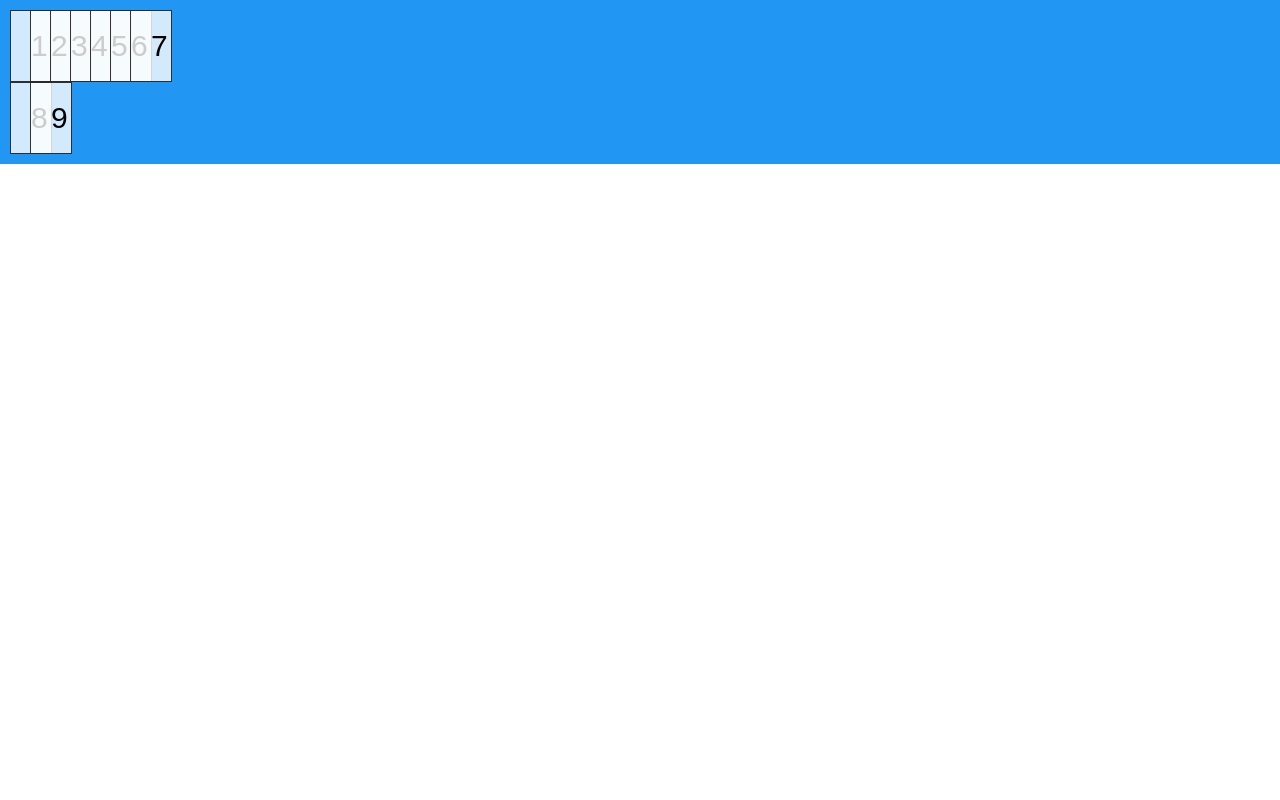
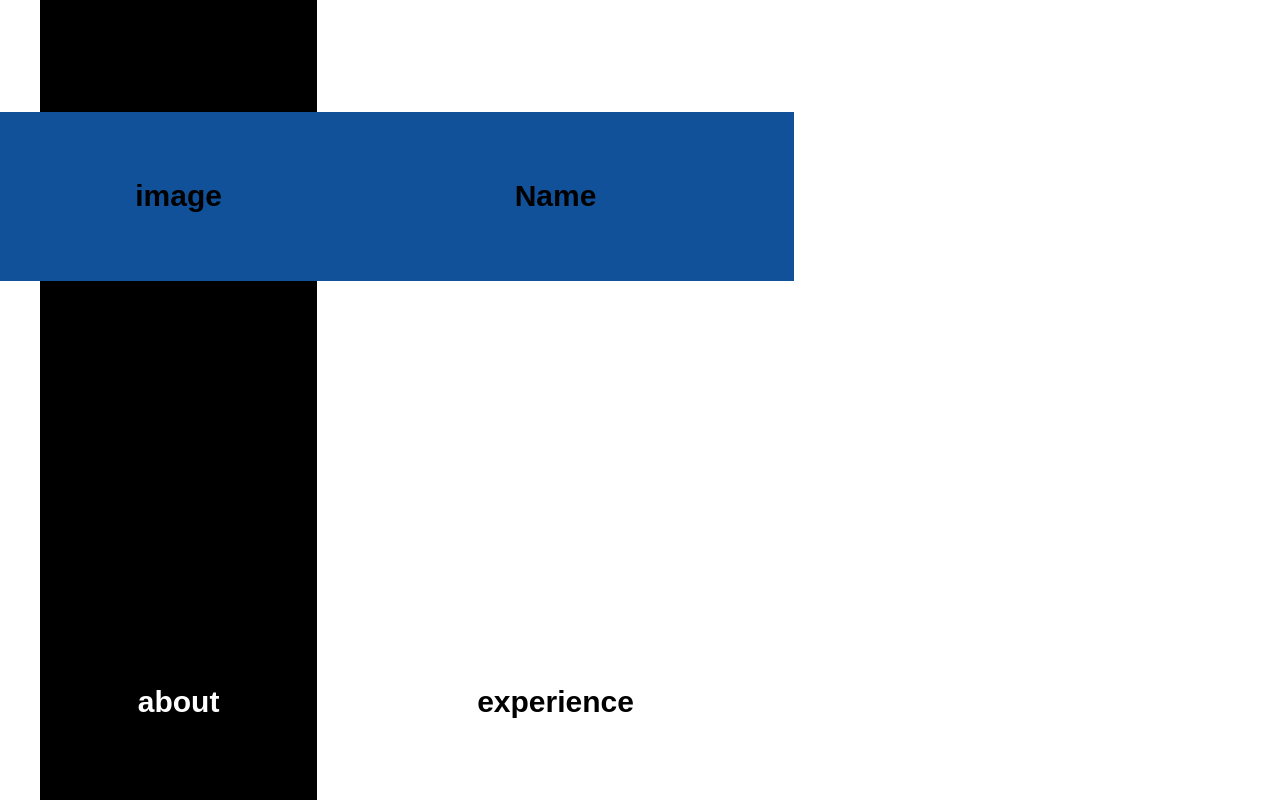
Before and after one commit to zane9907/CV3, a plain HTML site: page index.html in a window 1280 px wide. Shown: the top 800 px of the page. Drawn offline with Linux system fonts and the light colour scheme.

Commit message:
basic template

```diff
--- a/index.html
+++ b/index.html
@@ -12,15 +12,15 @@
 
 <body>
     <div class="grid-container">
-        <div class="grid-item">1</div>
-        <div class="grid-item">2</div>
-        <div class="grid-item">3</div>
-        <div class="grid-item">4</div>
-        <div class="grid-item">5</div>
-        <div class="grid-item">6</div>
-        <div class="grid-item">7</div>
-        <div class="grid-item">8</div>
-        <div class="grid-item">9</div>
+        <div class="grid-item grid-item-a"></div>
+        <div class="grid-item grid-item-b"></div>
+        <div class="grid-item grid-item-c"></div>
+        <div class="grid-item grid-item-d"></div>
+        <div class="grid-item grid-item-e">image</div>
+        <div class="grid-item grid-item-f">Name</div>
+        <div class="grid-item grid-item-g"></div>
+        <div class="grid-item grid-item-h">about</div>
+        <div class="grid-item grid-item-i">experience</div>
     </div>
 </body>
 
--- a/style.css
+++ b/style.css
@@ -1,19 +1,129 @@
-html {
+html,
+body {
     font-family: Arial, Helvetica, sans-serif;
+    width: 210mm;
+    height: 297mm;
+    margin: 0;
+    padding: 0;
+    display: flex;
+    justify-content: center;
+    align-items: center;
+}
+
+@page {
+    size: A4;
+    margin: 0;
 }
 
 .grid-container {
     display: grid;
-    grid-template-columns: repeat(7, 20px [col-start]);
+    width: 210mm;
+    height: 297mm;
+    grid-template-columns: 5% 35% 60%;
+    grid-template-rows: 10% 15% 75%;
     background-color: #2196F3;
-    padding: 10px;
-
 }
 
 .grid-item {
-    background-color: rgba(255, 255, 255, 0.8);
-    border: 1px solid rgba(0, 0, 0, 0.8);
+    display: flex;
+    justify-content: center;
+    align-items: center;
+    /* border: 2px solid rgba(0, 0, 0); */
     padding: 20px;
     font-size: 30px;
     text-align: center;
+    color: black;
+    font-weight: bold;
 }
+
+.grid-item-a {
+    background-color: white;
+
+    grid-column-start: 1;
+    grid-column-end: 2;
+
+    grid-row-start: 1;
+    grid-row-end: 2;
+}
+
+.grid-item-b {
+    background-color: black;
+    color: white;
+
+    grid-column-start: 2;
+    grid-column-end: 3;
+
+    grid-row-start: 1;
+    grid-row-end: 2;
+}
+
+.grid-item-c {
+    background-color: white;
+
+    grid-column-start: 3;
+    grid-column-end: 4;
+
+    grid-row-start: 1;
+    grid-row-end: 2;
+}
+
+.grid-item-d {
+    background-color: rgb(17, 81, 153);
+
+    grid-column-start: 1;
+    grid-column-end: 2;
+
+    grid-row-start: 2;
+    grid-row-end: 3;
+}
+
+.grid-item-e {
+    background-color: rgb(17, 81, 153);
+
+    grid-column-start: 2;
+    grid-column-end: 3;
+
+    grid-row-start: 2;
+    grid-row-end: 3;
+}
+
+.grid-item-f {
+    background-color: rgb(17, 81, 153);
+
+    grid-column-start: 3;
+    grid-column-end: 4;
+
+    grid-row-start: 2;
+    grid-row-end: 3;
+}
+
+.grid-item-g {
+    background-color: white;
+
+    grid-column-start: 1;
+    grid-column-end: 2;
+
+    grid-row-start: 3;
+    grid-row-end: 4;
+}
+
+.grid-item-h {
+    background-color: black;
+    color: white;
+
+    grid-column-start: 2;
+    grid-column-end: 3;
+
+    grid-row-start: 3;
+    grid-row-end: 4;
+}
+
+.grid-item-i {
+    background-color: white;
+
+    grid-column-start: 3;
+    grid-column-end: 4;
+
+    grid-row-start: 3;
+    grid-row-end: 4;
+}
```
